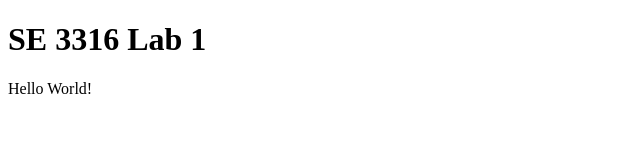
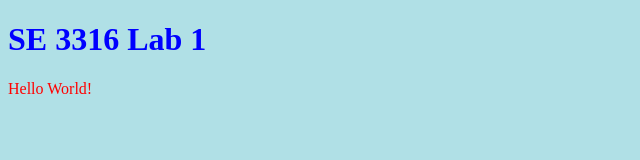
Before and after one commit to rvickram/se3316-lab1-rvickram, a plain HTML site: page index.html in a window 1280 px wide. Shown: the whole page, without its empty margins (0-640 px from the left). Drawn offline with Linux system fonts and the light colour scheme.

Commit message:
Added CSS stylesheet.

```diff
--- a/index.html
+++ b/index.html
@@ -5,7 +5,7 @@
         <title>SE 3316 Lab 1</title>
         <meta name="description" content="">
         <meta name="author" content="">
-        <link rel="stylesheet" href="">
+        <link rel="stylesheet" href="styles.css">
     </head>
 
     <body>
--- /dev/null
+++ b/styles.css
@@ -0,0 +1,9 @@
+body {
+    background-color: powderblue;
+}
+h1 {
+    color: blue;
+}
+p {
+    color: red;
+}
```
